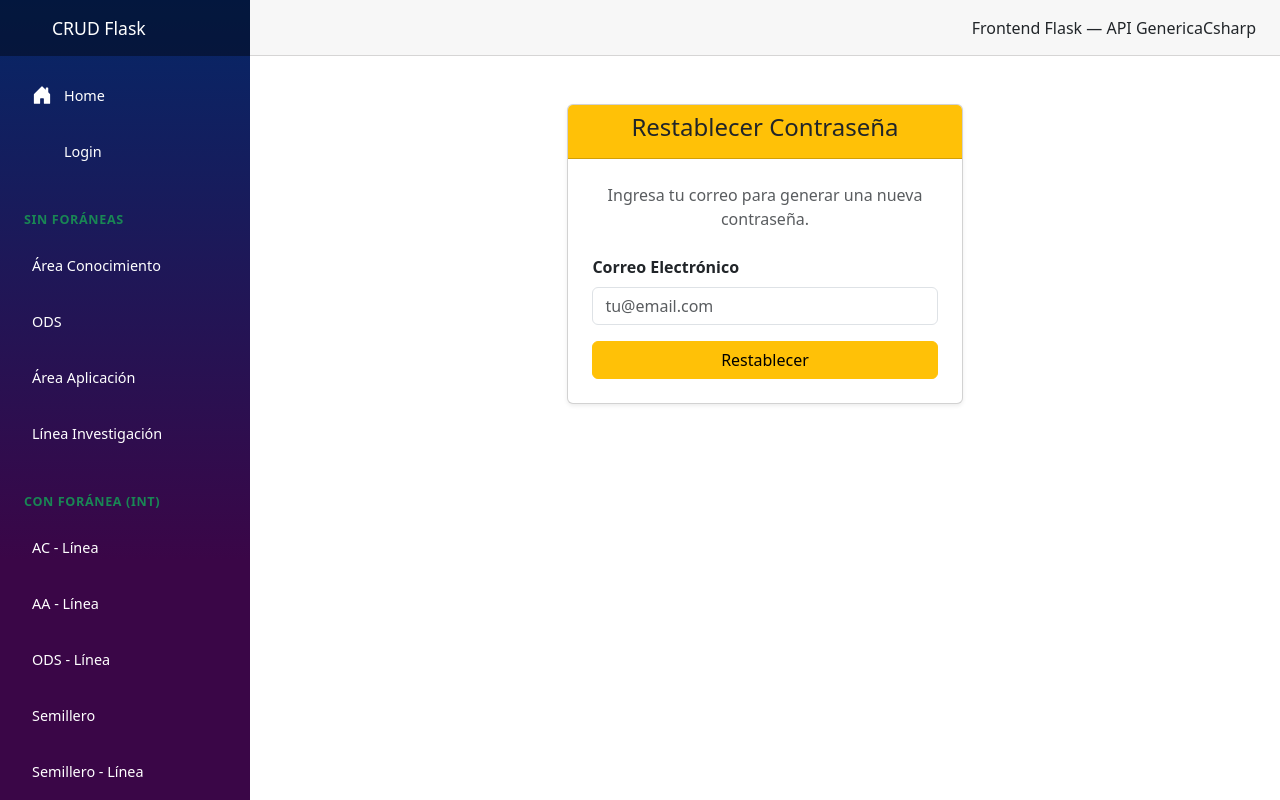
After one commit to Unslowling/modulo-investigacion-flask, a Flask app: page /contrasena in a window 1280 px wide. The commit adds this page. Run offline with Flask 3, Linux system fonts and the light colour scheme.

Commit message:
inicio con login y creacion de "restablecer contraseña" WIP

```diff
--- a/routes/autenticacion.py
+++ b/routes/autenticacion.py
@@ -12,7 +12,7 @@ def login():
     """Muestra el formulario de login y procesa la autenticación contra la API C#."""
     # Si el usuario ya tiene sesión, redirigir al home
     if 'api_token' in session:
-        return redirect(url_for('home.index'))
+        return redirect(url_for('home.home'))
 
     if request.method == 'POST':
         email = request.form.get('email', '')
@@ -35,7 +35,7 @@ def login():
                     # Guardar el token de seguridad en la sesión local de Flask
                     session['api_token'] = token
                     flash("Has iniciado sesión exitosamente.", "success")
-                    return redirect(url_for('home.index'))
+                    return redirect(url_for('home.home'))
                 else:
                     flash("Error: El servidor no proporcionó un token válido.", "danger")
             else:
@@ -57,3 +57,7 @@ def logout():
     session.pop('api_token', None)
     flash("Has cerrado sesión correctamente.", "success")
     return redirect(url_for('autenticacion.login'))
+
+@bp.route('/contrasena')
+def contrasena():
+    return render_template('pages/contrasena.html')
--- /dev/null
+++ b/templates/pages/contrasena.html
@@ -0,0 +1,49 @@
+{% extends 'layout/base.html' %}
+
+{% block title %}Restablecer Contraseña{% endblock %}
+
+{% block content %}
+<div class="row justify-content-center mt-5">
+    <div class="col-md-5">
+
+        <div class="card shadow-sm">
+            <div class="card-header bg-warning text-dark text-center">
+                <h4>Restablecer Contraseña</h4>
+            </div>
+
+            <div class="card-body p-4">
+
+                <p class="text-muted text-center mb-4">
+                    Ingresa tu correo para generar una nueva contraseña.
+                </p>
+
+                <form method="POST">
+
+                    <div class="mb-3">
+                        <label class="form-label fw-bold">
+                            Correo Electrónico
+                        </label>
+
+                        <input
+                            type="email"
+                            class="form-control"
+                            name="email"
+                            required
+                            placeholder="tu@email.com"
+                        >
+                    </div>
+
+                    <div class="d-grid">
+                        <button type="submit" class="btn btn-warning">
+                            Restablecer
+                        </button>
+                    </div>
+
+                </form>
+
+            </div>
+        </div>
+
+    </div>
+</div>
+{% endblock %}
--- a/templates/pages/login.html
+++ b/templates/pages/login.html
@@ -26,6 +26,11 @@
                     <div class="d-grid">
                         <button type="submit" class="btn btn-primary btn-lg">Entrar</button>
                     </div>
+                    <div class="text-center mt-3">
+                        <a href="{{ url_for('autenticacion.contrasena') }}">
+                            Restablecer contraseña
+                        </a>
+                    </div>
                 </form>
             </div>
         </div>
```
Also changed, not shown: routes/home.py (+10 -37 lines).
